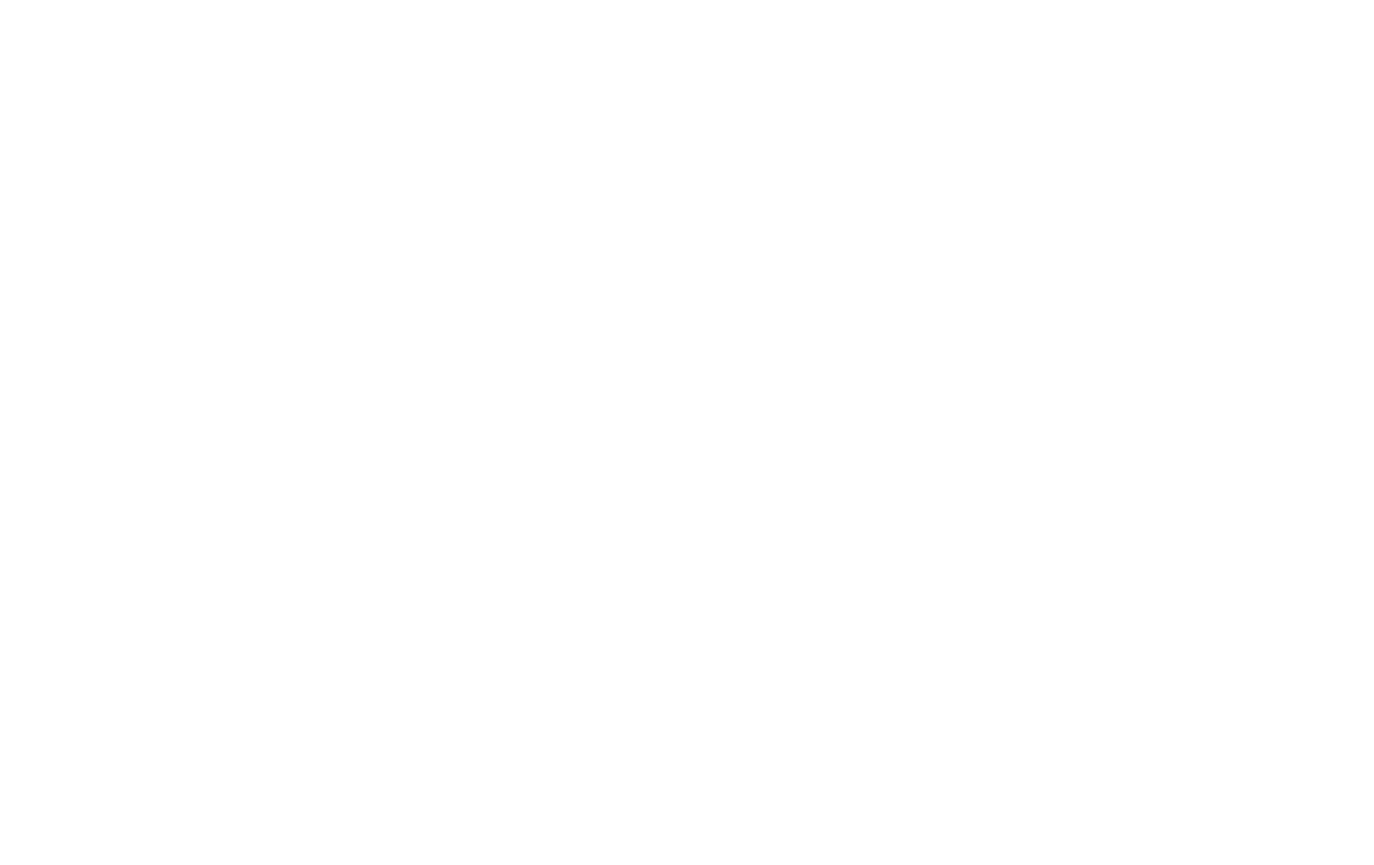
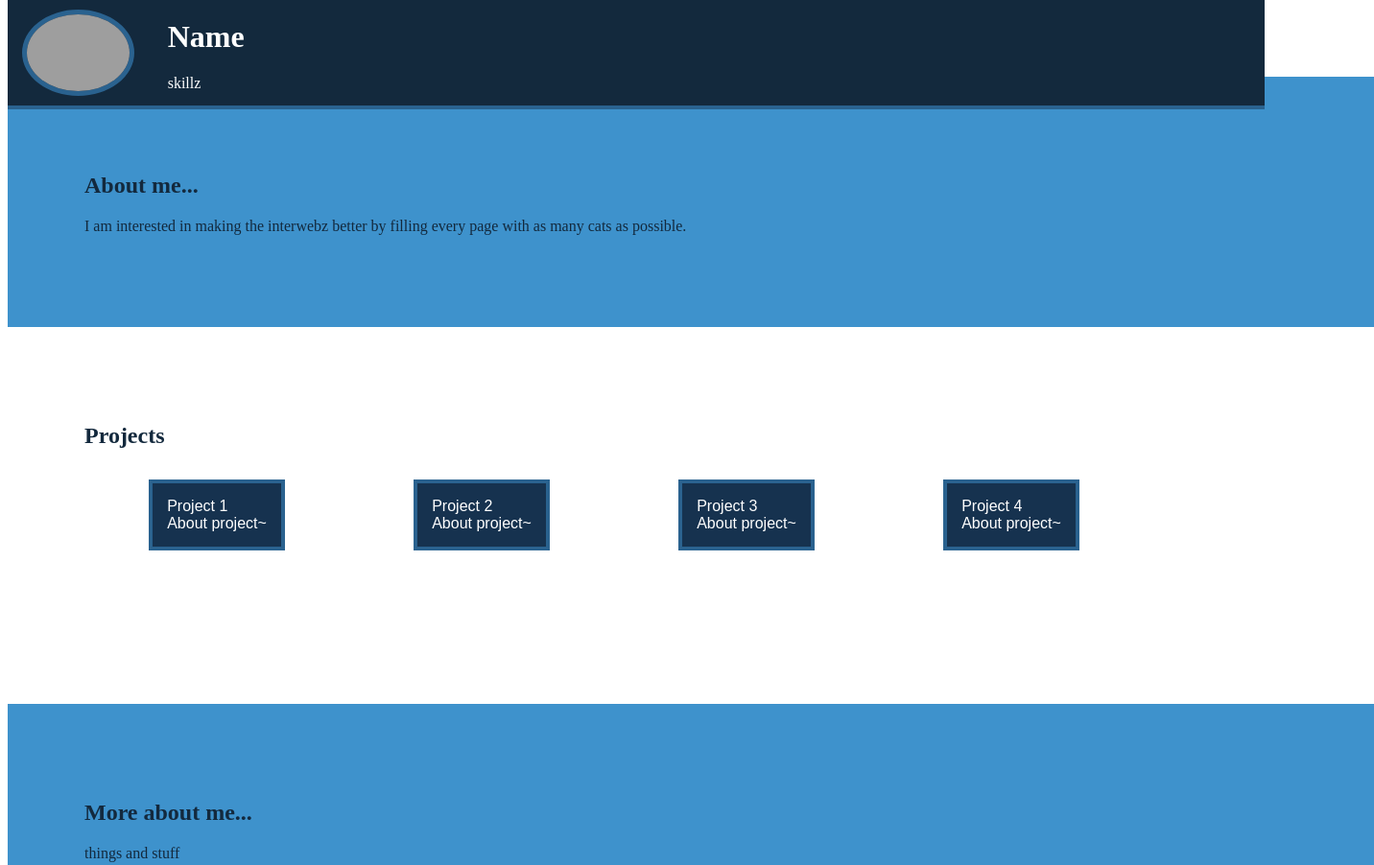
Before and after one commit to k8thedinosaur/html, a plain HTML site: page portfolio.html in a window 1280 px wide. Shown: the top 902 px of the page at 96% size, 1432 px wide, since content can reach past the window. Before the commit the page ends 800 px from the top, so only its background shows below. Drawn offline with Linux system fonts and the light colour scheme; grey boxes are pictures that could not be loaded.

Commit message:
first something

```diff
--- a/portfolio.html
+++ b/portfolio.html
@@ -7,25 +7,57 @@
     <meta name="viewport" content="width=device-width, initial-scale=1.0">
 </head>
 <body>
-<div id="name picture bit">
+<header>
+    <img src="http://www.hagenburger.net/BLOG/gallery-2.jpg">
+    <div>
+        <h1>Name</h1>
+        <p>skillz</p>
+    </div>
+</header>
 
-</div>
+<aside>
+    <h2>About me...</h2>
+        <p>I am interested in making the interwebz better by filling every page with as many cats as possible.</p>
+</aside>
 
-<div id="about me bit">
+<section>
+    <h2>Projects</h2>
+    <div>
+        <a href="#">
+            Project 1<br>
+            About project~
+        </a>
+        <a href="#">
+            Project 2<br>
+            About project~<br>
+        </a>
+        <a href="#">
+            Project 3<br>
+            About project~
+        </a>
+        <a href="#">
+            Project 4<br>
+            About project~
+        </a>
+    </div>
 
-</div>
+</section>
 
-<div id="projects bit">
+<aside>
+    <h2>More about me...</h2>
+        <p>things and stuff</p>
 
-</div>
+</aside>
 
-<div id="more about me bit">
+<footer>
+    <h2>Contact:</h2>
+    <ul>
+        <li>github</li>
+        <li>email</li>
+        <li>phone</li>
+    </ul>
 
-</div>
-
-<div id="contact bit">
-
-</div>
+</footer>
 
 </body>
 </html>
--- a/portfolio_style.css
+++ b/portfolio_style.css
@@ -0,0 +1,67 @@
+body {
+    font-family: "Sitka Small";
+    color: #13293D;
+}
+
+h1, h2, h3 {
+    font-family: "Sitka Heading"
+}
+
+a {
+    text-decoration: none;
+    font-family: "Calibri Light", sans-serif;
+}
+
+header {
+    display: flex;
+    align-items: center;
+    height: 5em;
+    background-color: #13293D;
+    border-bottom: solid 4px #2A628F;
+    color: #fff;
+    width: 100%;
+    top: 0;
+    padding: 15px;
+    position: fixed;
+}
+
+header img {
+    	height:100%;
+	border-radius:50%;
+	border:solid #2A628F 5px;
+	margin-right: 20px;
+}
+
+header div {
+    padding: 15px;
+}
+
+aside {
+    background-color: #3E92CC;
+    margin-top: 5em;
+    width: 100%;
+}
+
+section {
+
+}
+
+section div {
+    margin-top: 2em;
+    display: flex;
+    justify-content: space-around;
+    flex-wrap: wrap;
+    padding: 0;
+
+}
+
+section div a {
+    border: solid 4px #2A628F ;
+    background-color: #16324F;
+    color: #fff;
+    padding: 15px;
+}
+
+aside, section, footer {
+    padding: 5em;
+}
```
